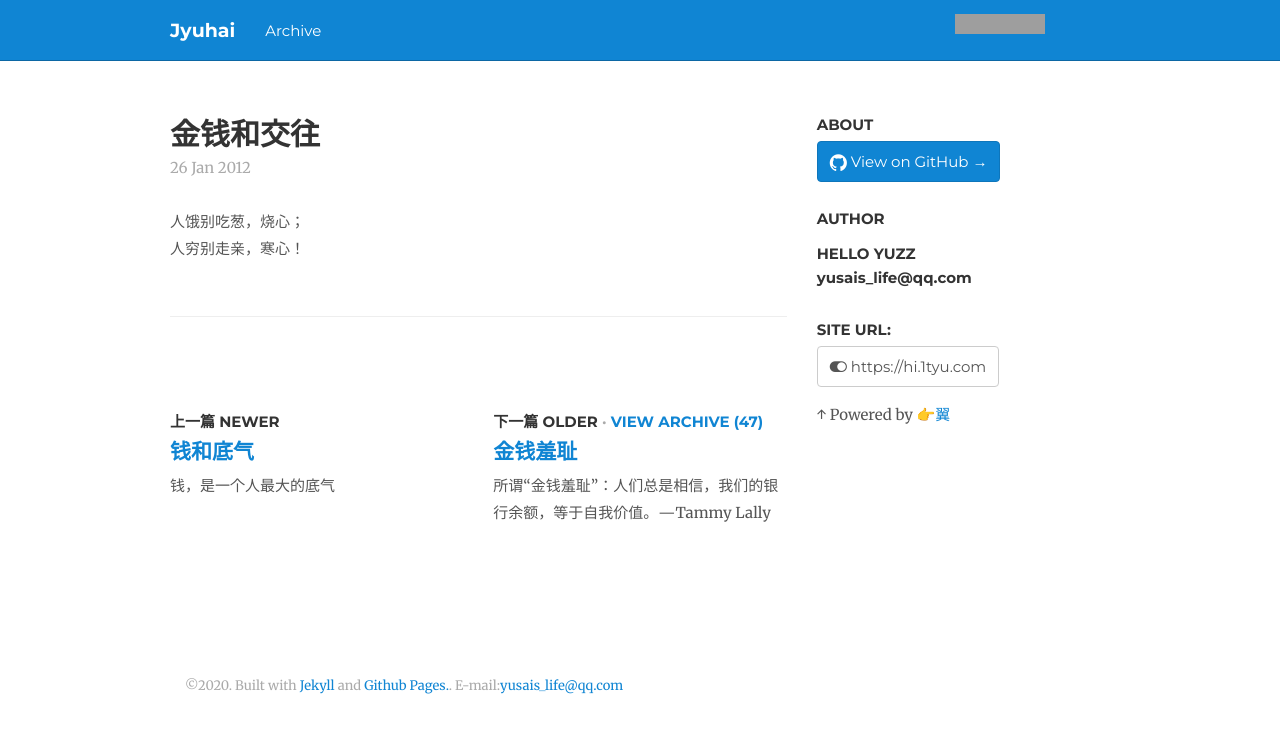
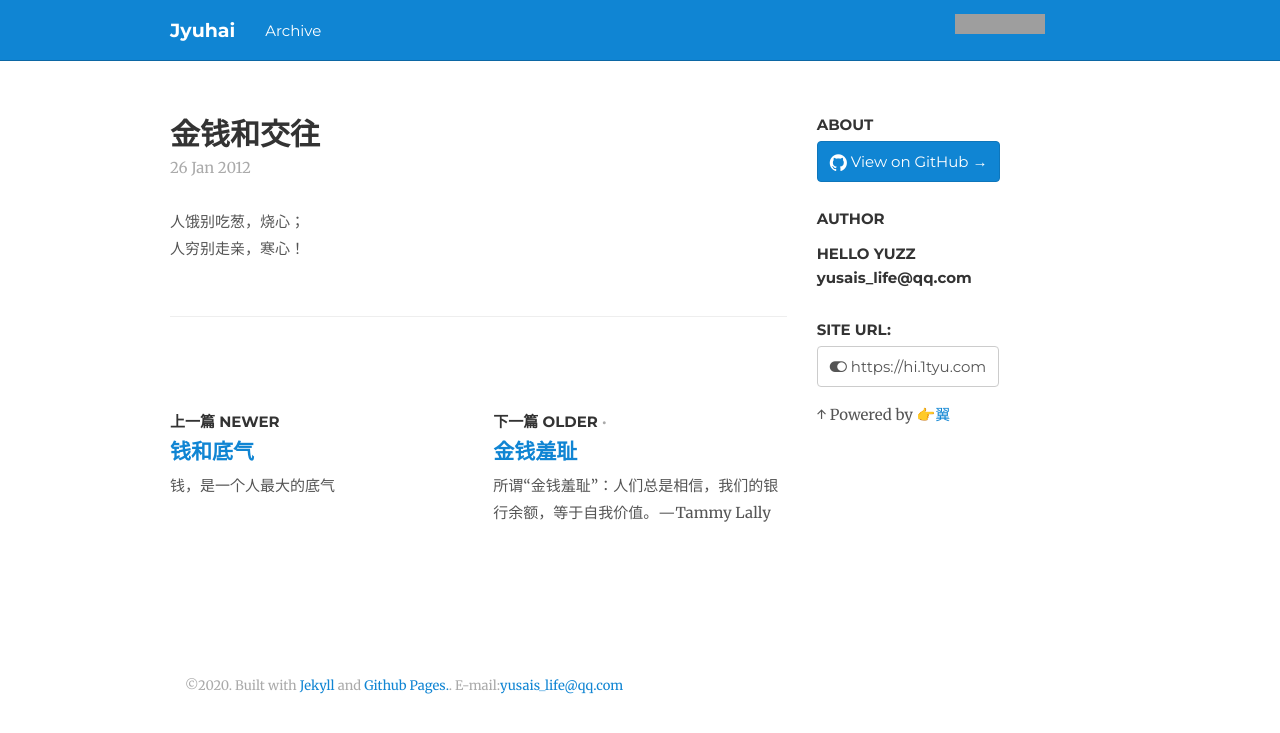
Before and after one commit to helloyuzz/me.wgrib2.com, a Jekyll site: the page built from _posts/2012-01-26-Friendship.md, in a window 1280 px wide. Shown: the top 733 px of the page. Built offline with Jekyll 4.4.1, drawn with Linux system fonts in a browser that asks for light colours; nearby versions of some CDN libraries; emoji names are drawn with the system emoji font; comment, search, counter and statistics services are not loaded; grey boxes are pictures that could not be loaded.

Commit message:
Update post.html

```diff
--- a/_layouts/post.html
+++ b/_layouts/post.html
@@ -33,7 +33,7 @@ layout: default
           <h3 class="section-header">
            下一篇 Older
             <span class="text-muted"> &middot; </span>
-            <a href="{{ "/archive" | prepend:site.baseurl }}">View Archive ({{ site.posts.size }})</a>
+            <!--<a href="{ { "/archive" | prepend:site.baseurl } }"></a>View Archive ({ { site.posts.size } })-->
           </h3>
           <h2 class="post-title-link"><a href="{{ page.previous.url | prepend:site.baseurl }}">{{ page.previous.title }}</a></h2>
           {{ page.previous.excerpt | markdownify }}
```
